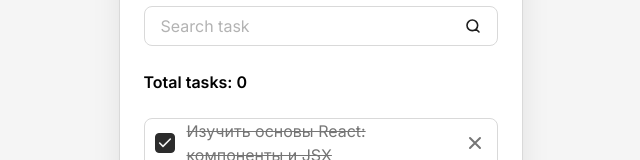
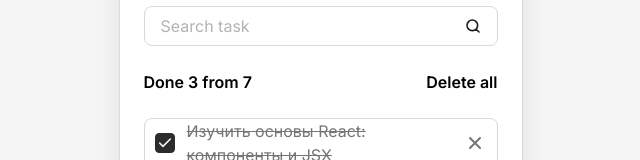
Before and after one commit to AhmetshaLee/my-todo-app, a React (Vite) app: page / in a window 1280 px wide. Shown: the part 236-396 px from the top of the page, without its empty margins (312-952 px from the left). Built offline with nearby package versions, Linux system fonts and the light colour scheme.

Commit message:
feat: доработан TodoInfo и теперь динамически показывает кол-во задач

```diff
--- a/src/components/Todo.jsx
+++ b/src/components/Todo.jsx
@@ -5,12 +5,15 @@ import TodoInfo from "./TodoInfo"
 import TodoList from "./TodoList"
 
 const Todo = () => {
+  const totalTasks = MOCK_TASKS.length
+  const doneTasks = MOCK_TASKS.filter(({ isDone }) => isDone).length
+
   return (
     <div className='todo'>
       <h1 className='todo__title'>To Do List</h1>
       <AddTaskForm />
       <SearchTaskForm />
-      <TodoInfo />
+      <TodoInfo total={totalTasks} done={doneTasks} />
       <TodoList tasks={MOCK_TASKS} />
     </div>
   )
--- a/src/components/TodoInfo.jsx
+++ b/src/components/TodoInfo.jsx
@@ -1,12 +1,17 @@
-const TodoInfo = () => {
+const TodoInfo = (props) => {
+  const { total, done } = props
+
+  const hasTasks = total > 0
   return (
     <div className='todo__info'>
       <div className='todo__total-tasks'>
-        Total tasks: <span>0</span>
+        Done {done} from {total}
       </div>
-      <button className='todo__delete-all-button' type='button'>
-        Delete all
-      </button>
+      {hasTasks && (
+        <button className='todo__delete-all-button' type='button'>
+          Delete all
+        </button>
+      )}
     </div>
   )
 }
--- a/src/styles/components/todo.css
+++ b/src/styles/components/todo.css
@@ -44,11 +44,6 @@
   &:hover {
     color: var(--color-gray-4);
   }
-
-  &:not(.is-visible) {
-    opacity: 0;
-    visibility: hidden;
-  }
 }
 
 .todo__list,
```
